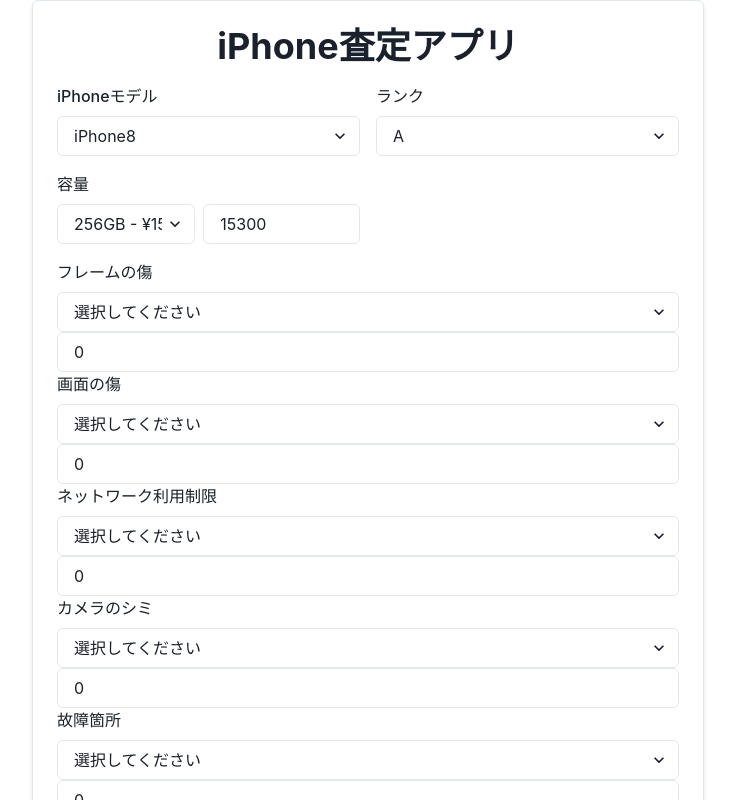
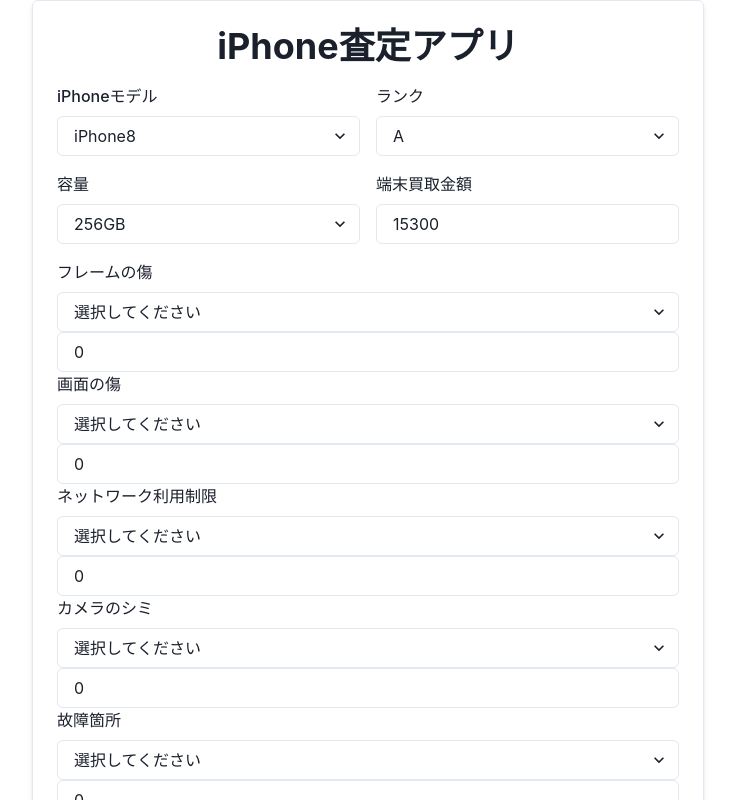
Before and after one commit to nagg4001/rinosma, a React (Create React App) app: page / in a window 1280 px wide. Shown: the top 800 px of the page, without its empty margins (272-1007 px from the left). Built offline with nearby package versions, Linux system fonts and the light colour scheme.

Commit message:
Updated the app with new changes

```diff
--- a/src/App.js
+++ b/src/App.js
@@ -308,7 +308,7 @@
   );
 }
 
-function App() {
+export default function Component() {
   const [selectedModel, setSelectedModel] = useState(models[0]);
   const [selectedRank, setSelectedRank] = useState(ranks[0]);
   const [selectedCapacity, setSelectedCapacity] = useState(Object.keys(iPhoneData[models[0]][ranks[0]])[0]);
@@ -401,25 +401,25 @@
           </FormControl>
           <FormControl>
             <FormLabel>容量</FormLabel>
-            <Flex>
             <Select onChange={(e) => {
               setSelectedCapacity(e.target.value);
               setCustomAppraisalAmount(null);
             }}>
               {Object.keys(iPhoneData[selectedModel][selectedRank]).map((capacity) => (
                 <option key={capacity} value={capacity}>
-                    {capacity} - ¥{iPhoneData[selectedModel][selectedRank][capacity].toLocaleString()}
+                  {capacity}
                 </option>
               ))}
             </Select>
+          </FormControl>
+          <FormControl>
+            <FormLabel>端末買取金額</FormLabel>
             <Input
               type="number"
               placeholder="査定額"
               value={customAppraisalAmount !== null ? customAppraisalAmount : iPhoneData[selectedModel][selectedRank][selectedCapacity]}
               onChange={(e) => setCustomAppraisalAmount(Number(e.target.value))}
-                ml={2}
             />
-            </Flex>
           </FormControl>
         </Box>
         <Box mt={4}>
@@ -448,5 +448,3 @@
     </ErrorBoundary>
   );
 }
-
-export default App;
```
Lines whose indentation alone changed are shown as unchanged.
